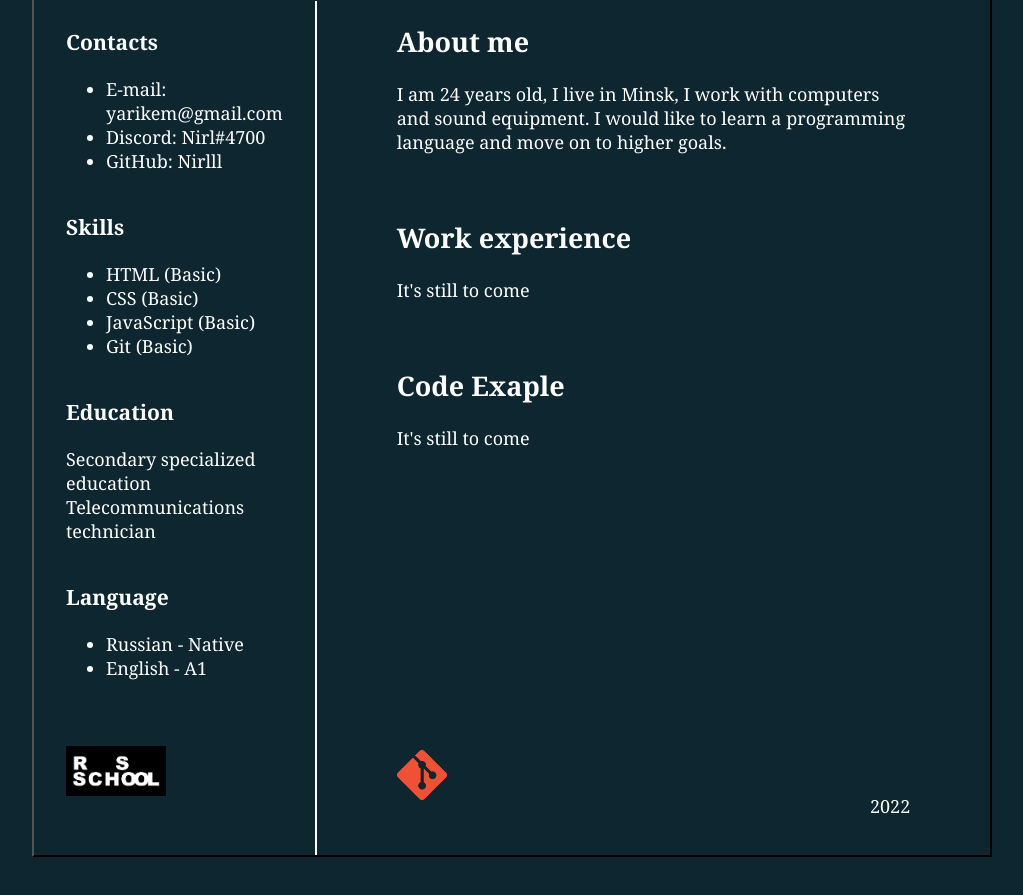
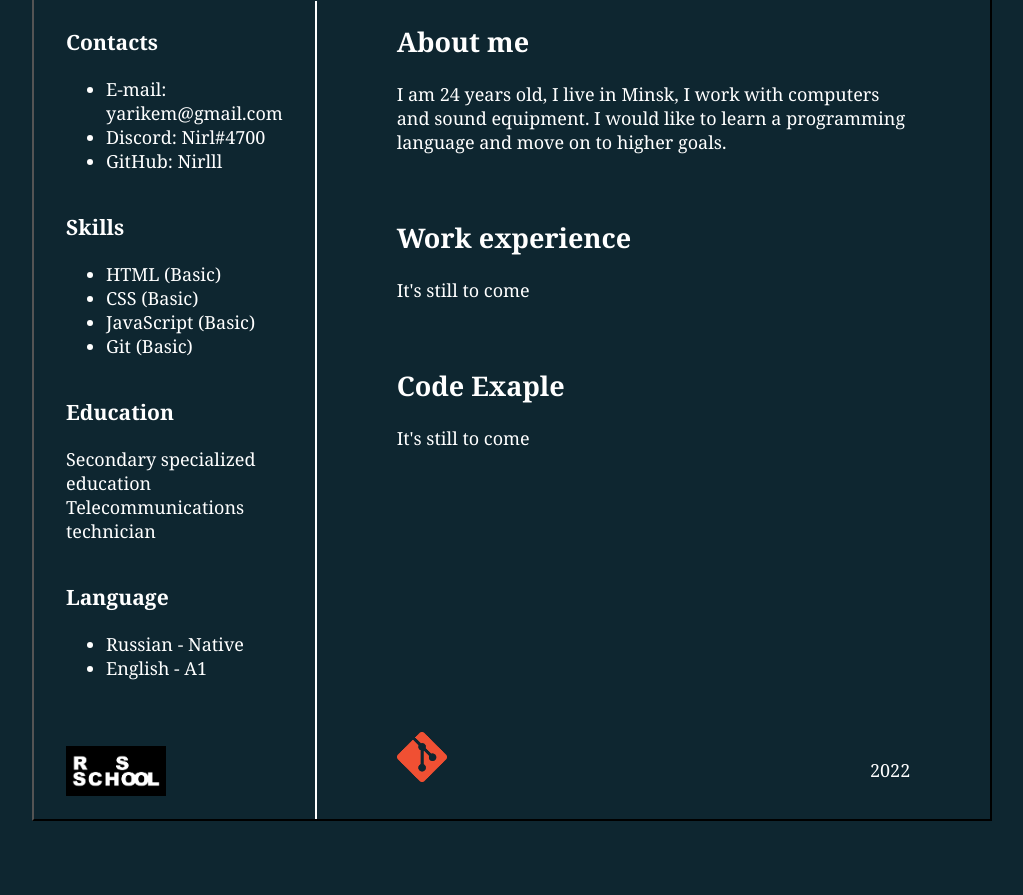
Before and after one commit to Nirlll/rsschool-cv, a plain HTML site: page index.html in a window 1280 px wide. Shown: the part 381-1276 px from the top of the page, without its empty margins (128-1151 px from the left). Drawn offline with Linux system fonts and the light colour scheme.

Commit message:
update: index

```diff
--- a/index.html
+++ b/index.html
@@ -4,7 +4,7 @@
     <meta charset="UTF-8">
     <meta http-equiv="X-UA-Compatible" content="IE=edge">
     <meta name="viewport" content="width=device-width, initial-scale=1.0">
-    <link rel="stylesheet" href="./style.css" />
+    <link rel="stylesheet" href="./style.css">
     <title>CV</title>
 </head>
 <body>
@@ -44,11 +44,9 @@
                 </ul>
             </article>
             <span class="RSSLink">
-                <p>
                 <a href="https://rs.school/js/">
                     <img src="./images/rsschool-logo/rsschool-logo.png" alt="RSSLink" class="RSSLink">
                 </a>
-                </p>
             </span>
         </section>
         <div class="vl"></div>
@@ -68,11 +66,11 @@
             </article><br>
         <footer class="footer">
             <nav>
-                    <p class="gitLink">
+                    <span class="gitLink">
                         <a href="https://github.com/Nirlll" class="gitLink">
                             <img src="./images/git-logo/Git-Icon.png" alt="GitLink" class="gitLink">
                         </a>
-                    </p>
+                    </span>
             </nav>
             <span class="year">2022</span>
         </footer>
```
